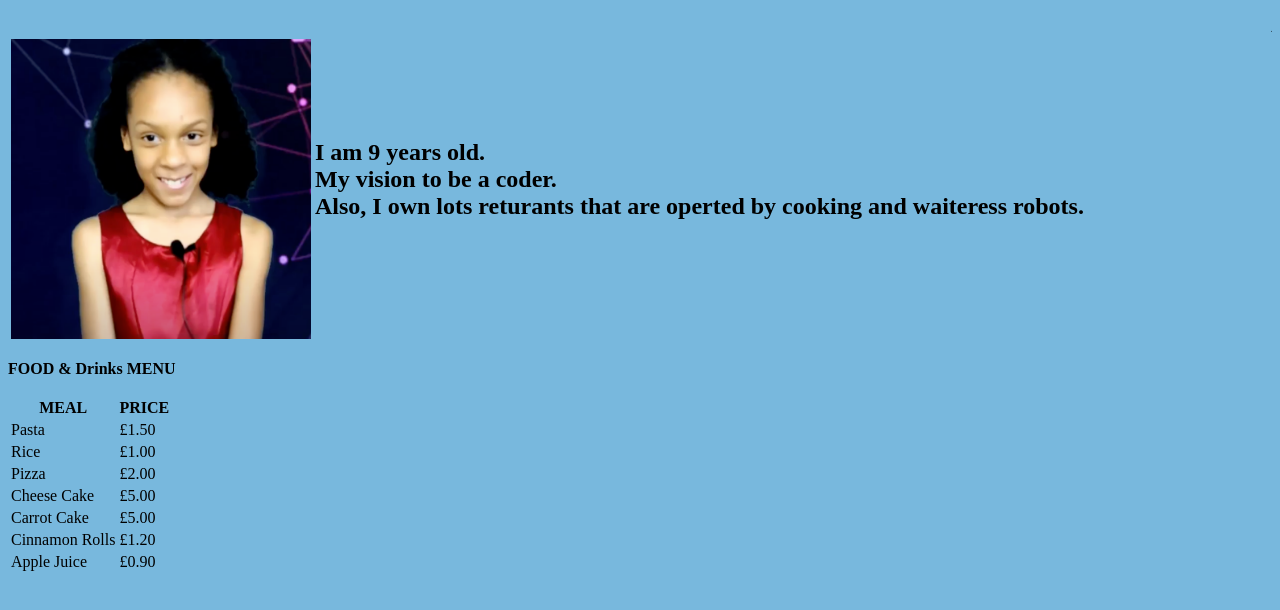
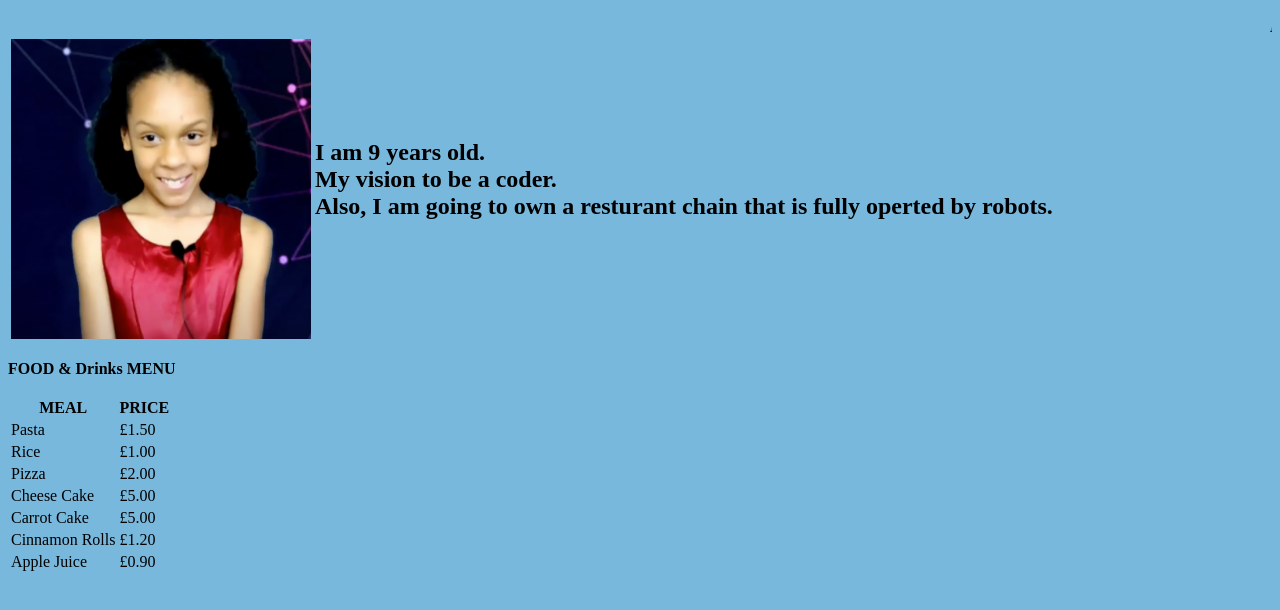
Before and after one commit to iogbole/naomi, a plain HTML site: page index.html in a window 1280 px wide. Shown: the part 48-658 px from the top of the page. Drawn offline with Linux system fonts and the light colour scheme.

Commit message:
naomi corrections

```diff
--- a/index.html
+++ b/index.html
@@ -12,7 +12,7 @@
        </td>
        <td>
              <h2>
-                   I am 9 years old. <br> My vision to be a coder. <br> Also, I own lots returants that are operted by cooking and waiteress robots.
+                   I am 9 years old. <br> My vision to be a coder. <br> Also, I am going to own a resturant chain that is fully operted by robots.
 
              </h2>
        </td>
```
